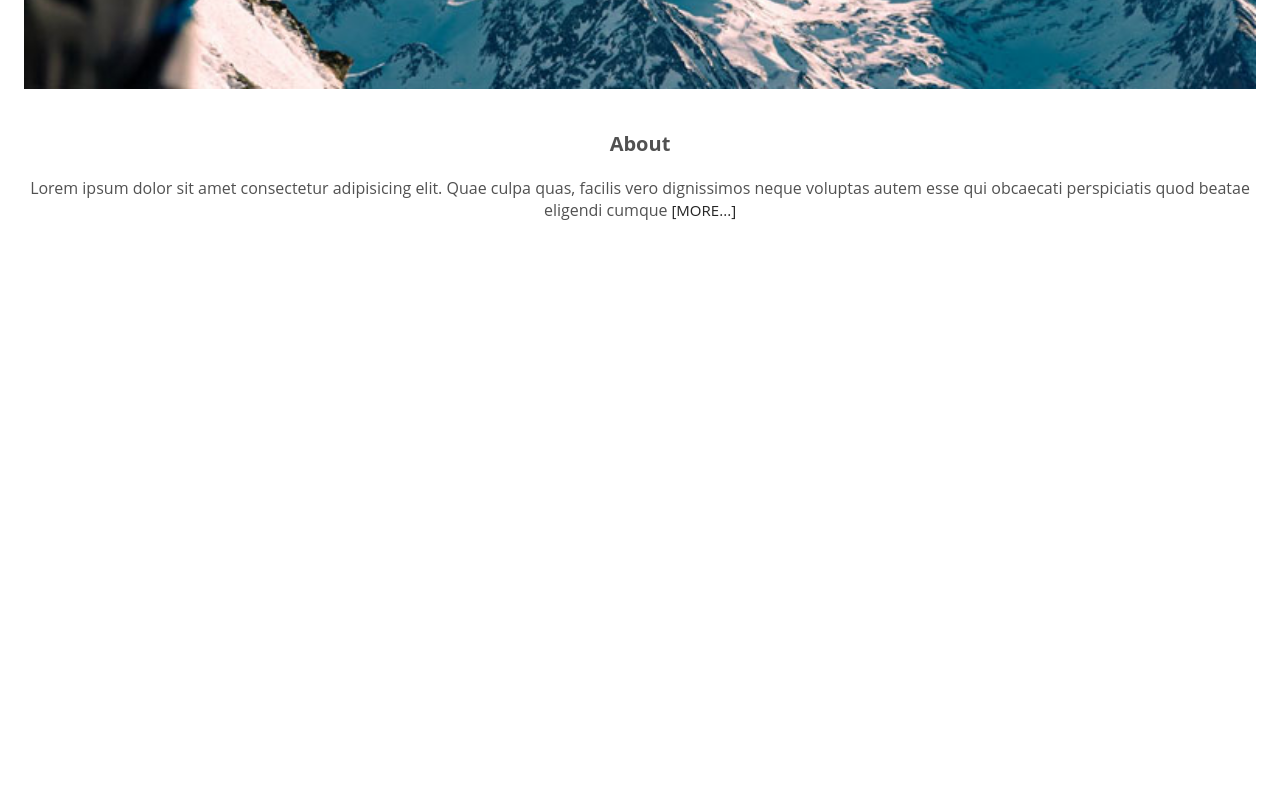
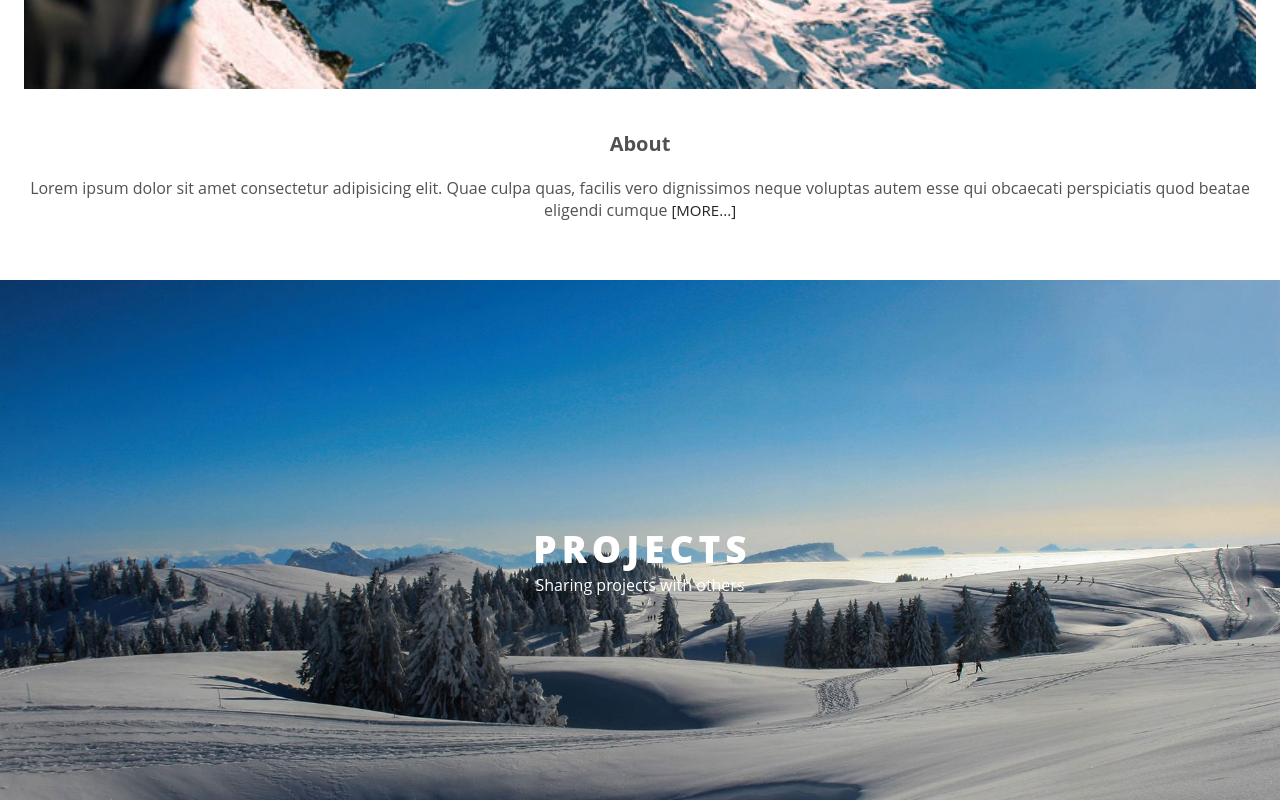
Before and after one commit to cultureweb/Mobile-First-Responsive-Website, a plain HTML site: page index.html in a window 1280 px wide. Shown: the part 1556-2356 px from the top of the page. Before the commit the page ends 1836 px from the top, so only its background shows below. Drawn offline with nearby package versions, Linux system fonts and the light colour scheme; a web font is replaced by a local one.

Commit message:
project section

```diff
--- a/index.html
+++ b/index.html
@@ -65,7 +65,7 @@
     <section id="about">
       <div class="container">
         <div>
-          <img src="images/about.jpg" class="animate-right" alt="" />
+          <img src="images/about.jpg" class="animate__right" alt="" />
           <div class="about__info animate__left">
             <h2>About</h2>
             <p>
@@ -80,6 +80,23 @@
       </div>
     </section>
     <!-- About section ends-->
+    <!-- start Project section -->
+    <section id="project" class="project__section flex__container">
+      <div class="container">
+        <div class="headline__container">
+          <div class="animate__top">
+            <div class="animate__bottom">
+              <h1 class="headline__title">Projects</h1>
+              <p>Sharing projects with others</p>
+            </div>
+          </div>
+        </div>
+        <!-- <div class="down-to-hero">
+          <a href="#section3"><i class="fas fa-chevron-down"></i></a>
+        </div> -->
+      </div>
+    </section>
+    <!-- tasteful-recipes ends-->
     <script src="main.js"></script>
   </body>
 </html>
--- a/style.css
+++ b/style.css
@@ -212,3 +212,31 @@ section {
   font-size: 15px;
   font-weight: 500;
 }
+.project__section {
+  background: url("images/project-background.jpg") center no-repeat;
+  background-size: cover;
+}
+.flex__container {
+  min-height: 65vh;
+  display: flex;
+  display: -webkit-flex;
+  display: -ms-flexbox;
+  align-items: center;
+}
+.headline__title {
+  color: #fff;
+  font-size: 3.7rem;
+  font-family: var(--main-font);
+  text-transform: uppercase;
+  font-weight: 900;
+  letter-spacing: 0.5rem;
+  margin-right: -0.5rem;
+  animation: scale 0.5s forwards;
+}
+.headline__container {
+  text-align: center;
+  margin-top: 3.9rem;
+}
+.headline__container p {
+  color: #fff;
+}
```
Also changed, not shown: images/project-background.jpg (added).
